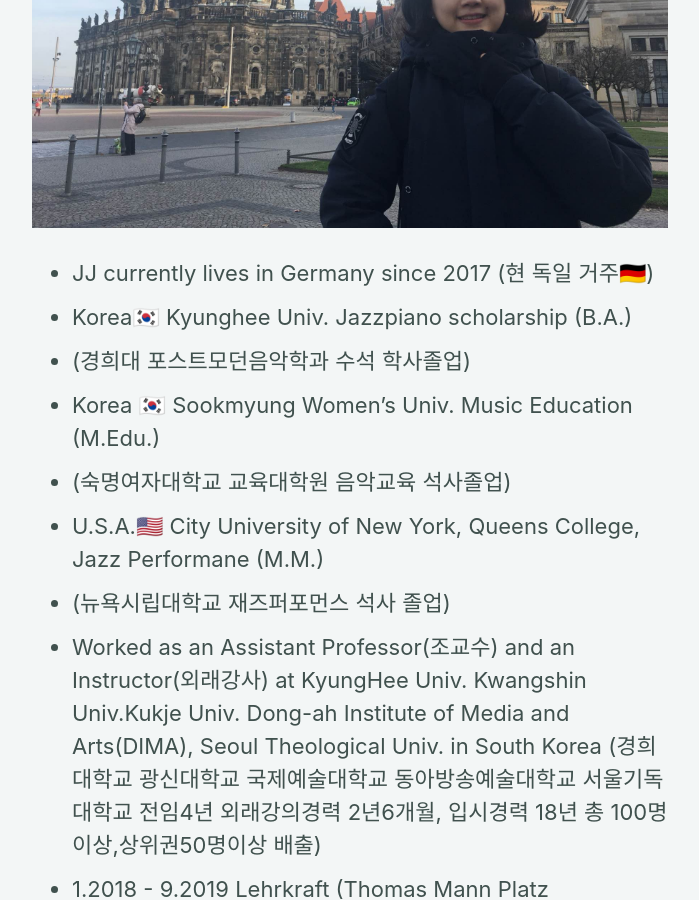
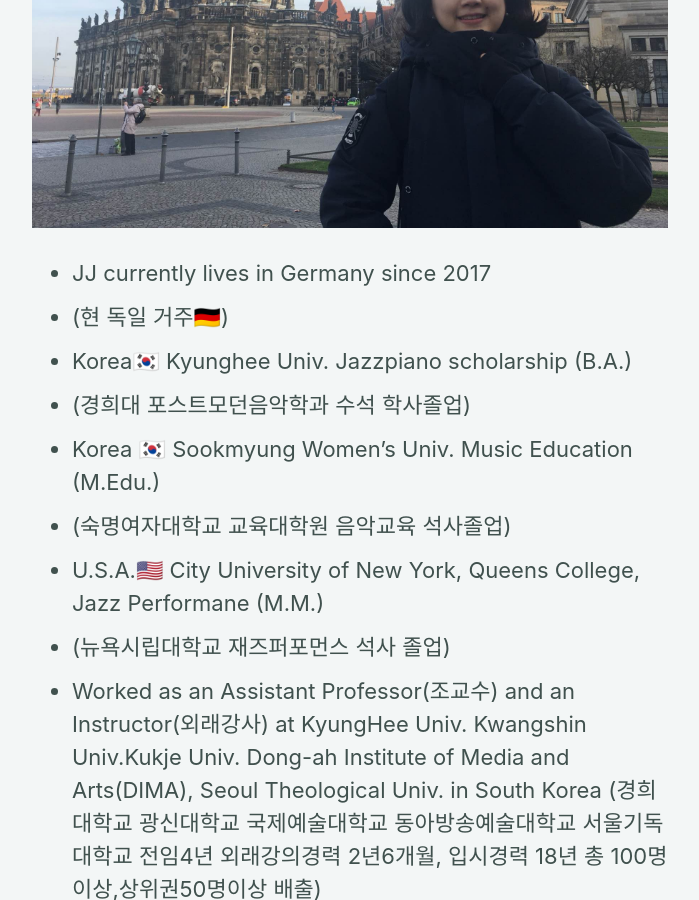
Before and after one commit to jjmusic-online/jjmusic-online.github.io, a Jekyll site: the page built from _pages/about.md, in a window 1280 px wide and 900 px high, scrolled down 426 px. Shown: the whole window, without its empty margins (290-989 px from the left). Built offline with Jekyll 4.4.1, drawn with Linux system fonts in a browser that asks for light colours; cached includes are drawn as plain includes; nearby versions of some CDN libraries.

```diff
--- a/_pages/about.md
+++ b/_pages/about.md
@@ -7,7 +7,8 @@ permalink: /about/
 <img src="https://jjmusic-online.github.io/assets/images/photo8.JPG" alt="JJ Photo8"
 	title="Photo of JJ" style="min-width: 150px" />
 
-- JJ currently lives in Germany since 2017 (현 독일 거주🇩🇪)
+- JJ currently lives in Germany since 2017
+- (현 독일 거주🇩🇪)
 - Korea🇰🇷 Kyunghee Univ. Jazzpiano scholarship (B.A.)
 - (경희대 포스트모던음악학과 수석 학사졸업)
 - Korea 🇰🇷 Sookmyung Women's Univ. Music Education (M.Edu.)
```
